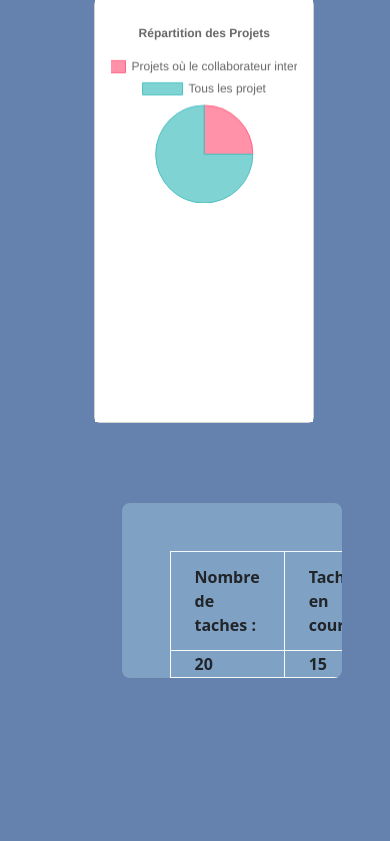
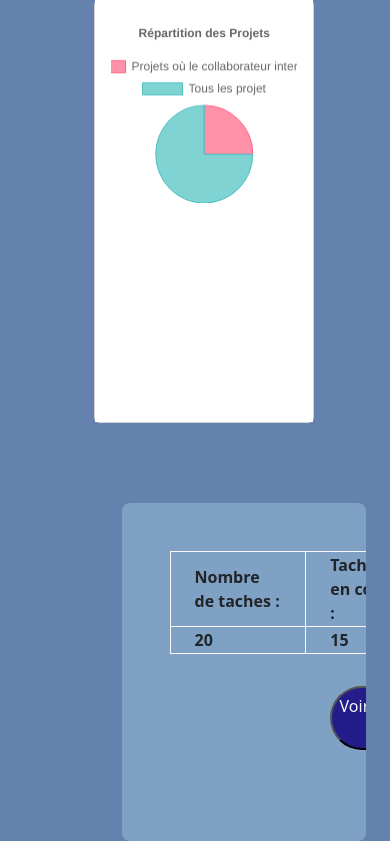
Before and after one commit to Blyss09/ProjetStage, a PHP site: page /screens/adminScreens/CollaborateurIndividu.html in a window 390 px wide. Shown: the part 678-1519 px from the top of the page. Before the commit the page ends 1356 px from the top, so only its background shows below. Run offline with PHP 8.4, Linux system fonts and the light colour scheme; lists and menus that the app fills with data are empty; some libraries are stand-ins or nearby versions.

Commit message:
Collaborateur Individu responsive in progress

```diff
--- a/screens/adminScreens/CollaborateurIndividu.html
+++ b/screens/adminScreens/CollaborateurIndividu.html
@@ -198,9 +198,9 @@
                 </div>
 
 
-            <div class="midbar rounded-3 col col-sm-3 col-md-4 col-lg-3 px-5 pt-5 table-responsive">
+            <div class="midbar rounded-3 px-5 pt-5 table-responsive">
             <table class ="responsive midtable border-light ">
-                <thead> <tr class="border border-light row-custom">
+                <thead> <tr class="border border-light row-custom ">
                     <th class="px-4 border-light border-right border">Nombre de taches : </th>
                     <th class="px-4 border-light border-right border">Taches en cours : </th>
                     <th class="px-4 ">Taches en attente : </th>
@@ -213,7 +213,14 @@
                     </tr>
                 </tbody>
                 </thead>
-            </table></div></div>
+            </table>
+            <div class="justify-content-start">
+                <button type="button" href="../adminScreens/adminTasks.html"class="view-collab-tasks text-light rounded-5 responsive">
+                    Voir les taches <i class="bi bi-chevron-right"></i>
+                </button>
+            </div></div>
+
+        </div>
         </main>
 
         </div>
--- a/styles/styles.css
+++ b/styles/styles.css
@@ -40,6 +40,15 @@
     width: 90% !important;
     height: 20vh !important;
   }
+  .midtable {
+    border: white solid 1px;
+    border-radius: 12px !important;
+    caption-side: bottom;
+    border-collapse: collapse !important;
+    margin-left: auto !important;
+    margin-right: auto !important;
+    margin-top: 0rem !important;
+  }
 }
 @media (max-width: 992px) {
   .sidebar .user__name,
@@ -59,8 +68,37 @@
   .step-container {
     display: none !important;
   }
+  .midtable {
+    border: white solid 1px;
+    border-radius: 12px !important;
+    caption-side: bottom;
+    border-collapse: collapse !important;
+    margin-left: auto !important;
+    margin-top: 1rem !important;
+  }
 }
 @media (max-width: 768px) {
+  .midtable {
+    border: white solid 1px;
+    border-radius: 12px !important;
+    caption-side: bottom;
+    border-collapse: collapse !important;
+    margin-left: auto !important;
+    overflow: visible !important;
+    width: 100vw !important;
+    right: 10rem !important;
+    overflow-y: auto !important;
+    margin-top: 0rem !important;
+  }
+  .view-collab-tasks {
+    height: 4rem;
+    width: 8rem;
+  }
+  .midbar {
+    background-color: rgb(127, 161, 195) !important;
+    width: 100% !important;
+    height: 40vh !important;
+  }
   .container-fluid {
     padding: 0 !important;
   }
@@ -1070,8 +1108,18 @@ button.add-collaborator {
   border-radius: 12px !important;
   caption-side: bottom;
   border-collapse: collapse !important;
+  margin-left: 10rem;
+  margin-top: 4rem;
+  margin-right: 10rem;
 }
 
 .row-custom {
   border-collapse: collapse;
+}
+
+.view-collab-tasks {
+  background-color: rgb(35, 28, 138);
+  margin-top: 2rem;
+  margin-left: 10rem;
+  margin-bottom: 2rem;
 }/*# sourceMappingURL=styles.css.map */
--- a/styles/styles.scss
+++ b/styles/styles.scss
@@ -59,6 +59,17 @@ $rowCollor: rgba(127, 161, 195);
 
 
   }
+  .midtable {
+
+    border: white solid 1px;
+    border-radius: 12px!important;
+    caption-side: bottom;
+      border-collapse:collapse!important;
+      margin-left: auto!important;
+      margin-right: auto!important;
+      margin-top: 0rem!important;
+
+  }
 
 }
 
@@ -90,10 +101,48 @@ $rowCollor: rgba(127, 161, 195);
 
     display: none !important;
   }
+  .midtable {
+
+    border: white solid 1px;
+    border-radius: 12px!important;
+    caption-side: bottom;
+      border-collapse:collapse!important;
+      margin-left: auto!important;
+      margin-top: 1rem!important;
+
+  }
 
 }
 
 @media (max-width: 768px) {
+  .midtable {
+
+    border: white solid 1px;
+    border-radius: 12px!important;
+    caption-side: bottom;
+      border-collapse:collapse!important;
+      margin-left: auto!important;
+    overflow: visible!important;
+    width: 100vw!important;
+    right: 10rem!important;
+    overflow-y: auto!important;
+    margin-top: 0rem!important;
+
+
+  }
+  .view-collab-tasks {
+
+    height:4rem;
+    width: 8rem;
+  }
+  .midbar {
+
+    background-color:rgba(127, 161, 195, 1)!important;
+    width: 100%!important;
+    height: 40vh!important;
+
+
+  }
 
   // $i: !important;
   .container-fluid {
@@ -227,6 +276,7 @@ $rowCollor: rgba(127, 161, 195);
       height: 2rem !important;
       line-height: 1rem !important;
     }
+
   }
 
   .filter__section {
@@ -1201,9 +1251,19 @@ button.add-collaborator {
   border-radius: 12px!important;
   caption-side: bottom;
     border-collapse:collapse!important;
+    margin-left: 10rem;
+    margin-top: 4rem;
+    margin-right: 10rem;;
 
 }
 .row-custom {
 
   border-collapse: collapse;
 }
+
+.view-collab-tasks {
+  background-color: $returnButton;
+  margin-top: 2rem;
+  margin-left: 10rem;
+  margin-bottom: 2rem;
+}
```
Also changed, not shown: 1 other file.
